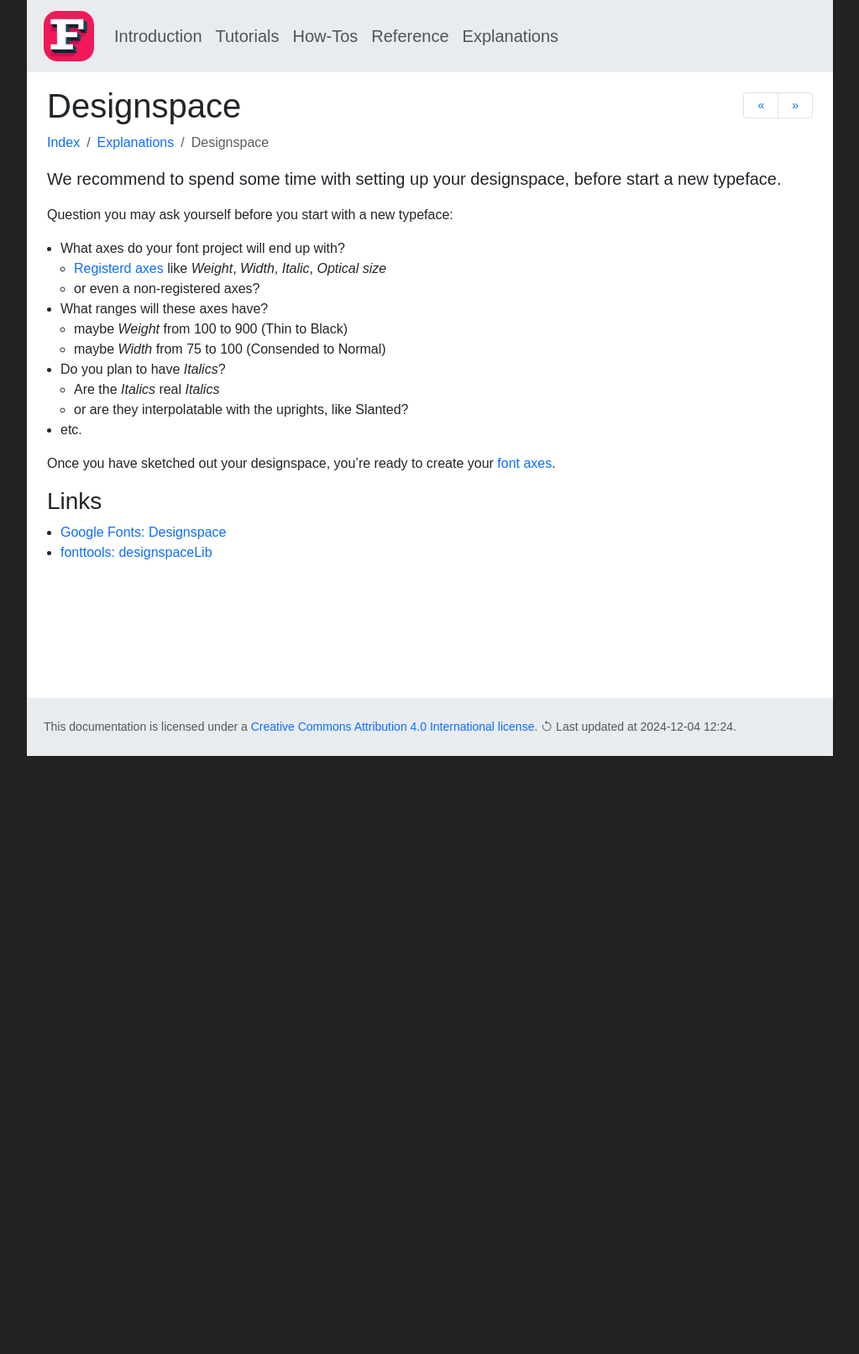
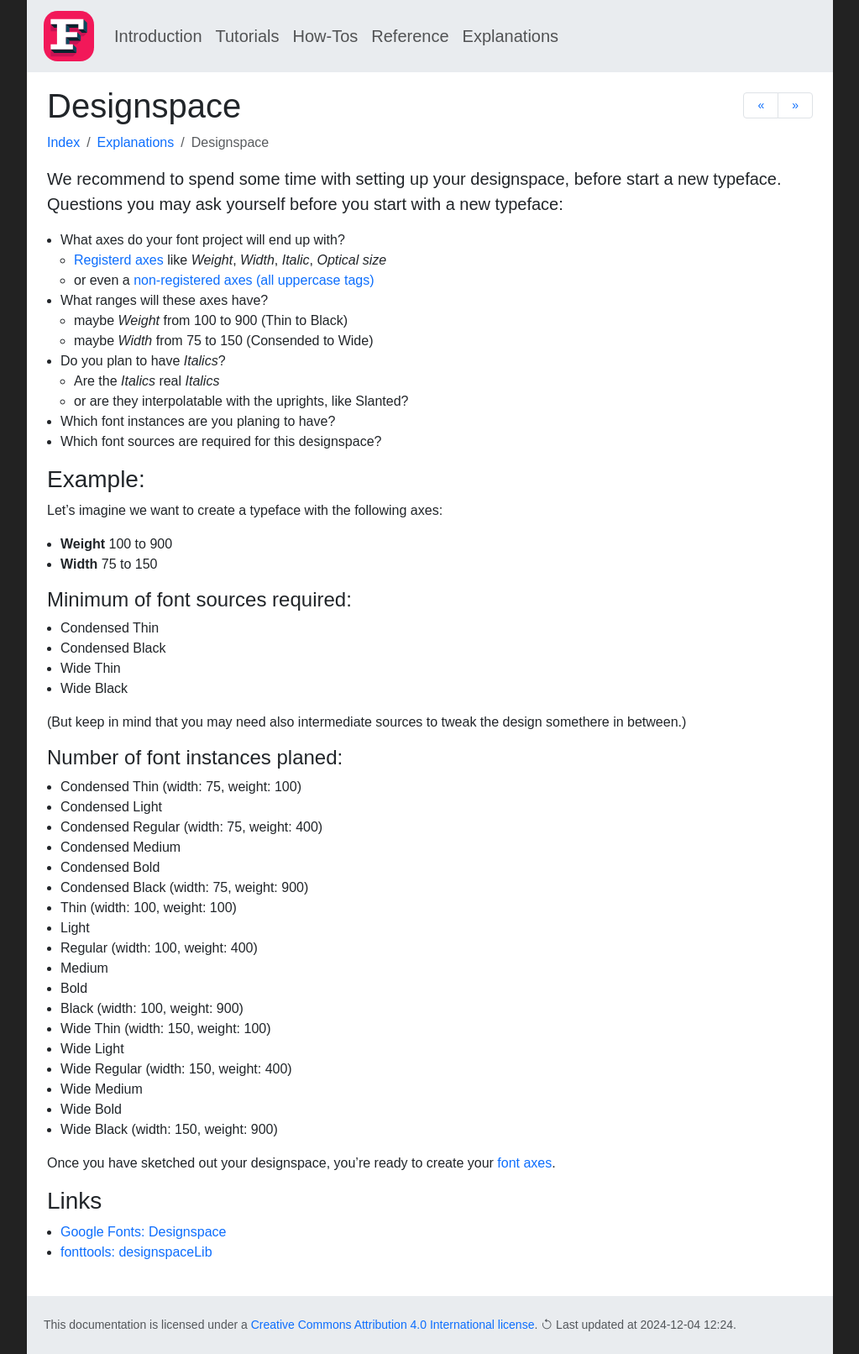
Before and after one commit to googlefonts/fontra-docs, a Jekyll site: the page built from _explanations/designspace.md, in a window 1280 px wide. Shown: the whole page at 84% size, without its empty margins (128-1151 px from the left). Built offline with Jekyll 4.4.1, drawn with Linux system fonts in a browser that asks for light colours; nearby versions of some CDN libraries; some web fonts are replaced; before the commit the page ends 900 px from its top, so only the background shows below that.

Commit message:
Update designspace info

```diff
--- a/_explanations/designspace.md
+++ b/_explanations/designspace.md
@@ -14,20 +14,55 @@ order     : 901
   </ol>
 </nav>
 
-We recommend to spend some time with setting up your designspace, before start a new typeface.
+We recommend to spend some time with setting up your designspace, before start a new typeface. Questions you may ask yourself before you start with a new typeface:
 {: .lead }
 
-Question you may ask yourself before you start with a new typeface:
 - What axes do your font project will end up with?
   - [Registerd axes](https://learn.microsoft.com/en-us/typography/opentype/spec/dvaraxisreg#registered-axis-tags) like *Weight*, *Width*, *Italic*, *Optical size*
-  - or even a non-registered axes?
+  - or even a [non-registered axes (all uppercase tags)](https://fonts.google.com/variablefonts#axis-definitions?)
 - What ranges will these axes have?
   - maybe *Weight* from 100 to 900 (Thin to Black)
-  - maybe *Width* from 75 to 100 (Consended to Normal)
+  - maybe *Width* from 75 to 150 (Consended to Wide)
 - Do you plan to have *Italics*?
   - Are the *Italics* real *Italics*
   - or are they interpolatable with the uprights, like Slanted?
-- etc.
+- Which font instances are you planing to have?
+- Which font sources are required for this designspace?
+
+
+### Example:
+Let's imagine we want to create a typeface with the following axes:
+- **Weight** 100 to 900
+- **Width** 75 to 150
+
+#### Minimum of font sources required:
+  - Condensed Thin
+  - Condensed Black
+  - Wide Thin
+  - Wide Black
+
+(But keep in mind that you may need also intermediate sources to tweak the design somethere in between.)
+
+#### Number of font instances planed:
+  - Condensed Thin (width: 75, weight: 100)
+  - Condensed Light
+  - Condensed Regular (width: 75, weight: 400)
+  - Condensed Medium
+  - Condensed Bold
+  - Condensed Black (width: 75, weight: 900)
+  - Thin (width: 100, weight: 100)
+  - Light
+  - Regular (width: 100, weight: 400)
+  - Medium
+  - Bold
+  - Black (width: 100, weight: 900)
+  - Wide Thin (width: 150, weight: 100)
+  - Wide Light
+  - Wide Regular (width: 150, weight: 400)
+  - Wide Medium
+  - Wide Bold
+  - Wide Black (width: 150, weight: 900)
+
 
 Once you have sketched out your designspace, you're ready to create your [font axes]({{ site.url }}/reference/menu/font/axes).
 
```
